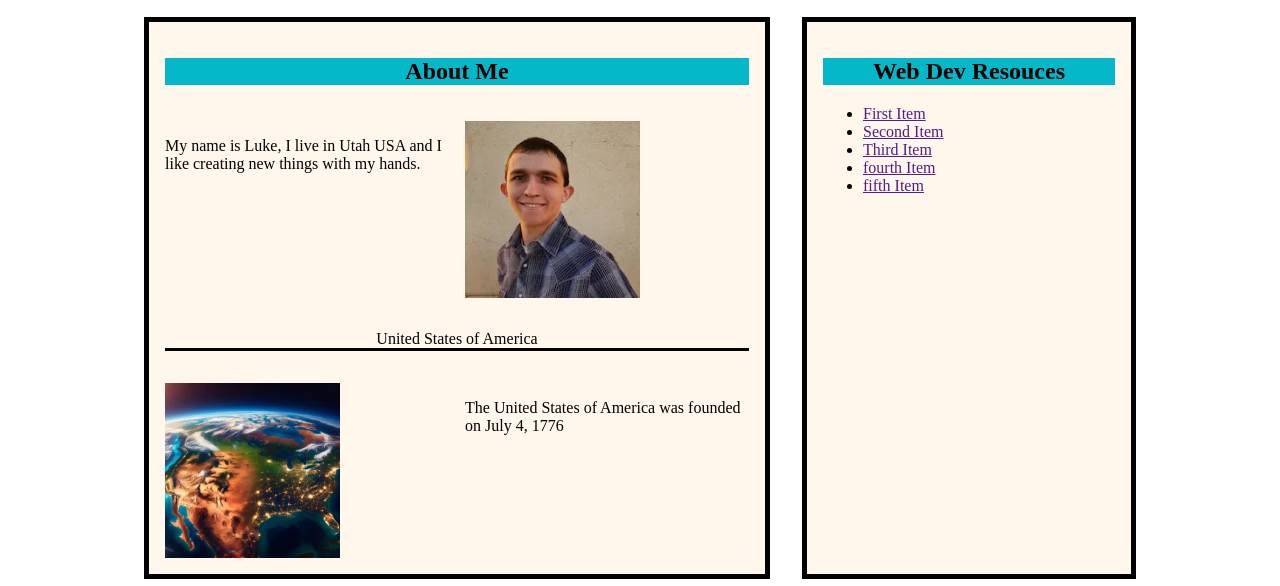
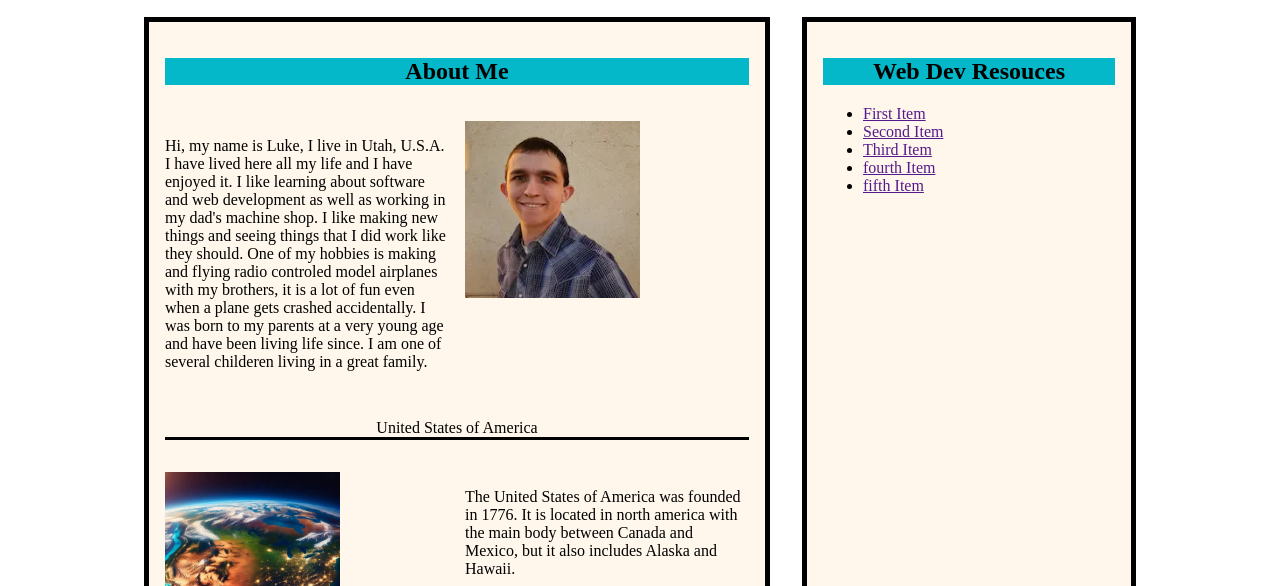
Before and after one commit to fredric47/wdd131, a plain HTML site: page index.html in a window 1280 px wide. Shown: the part 214-800 px from the top of the page. Drawn offline with Linux system fonts and the light colour scheme; a web font is replaced by a local one.

Commit message:
about info

```diff
--- a/index.html
+++ b/index.html
@@ -30,13 +30,18 @@
             <section class="card">
                 <h2>About Me</h2>
 
-                <p>My name is Luke, I live in Utah USA and I like creating new things with my hands.</p>
+                <p>Hi, my name is Luke, I live in Utah, U.S.A. I have lived here all my life and I have enjoyed it. I like learning
+                about software and web development as well as working in my dad's machine shop. I like making new things and seeing
+                things that I did work like they should. One of my hobbies is making and flying radio controled model airplanes with my
+                brothers, it is a lot of fun even when a plane gets crashed accidentally. I was born to my parents at a very young age
+                and have been living life since. I am one of several childeren living in a great family.</p>
                 <img src="images/profile.webp" alt="profile-pic">
 
                 <p class="country">United States of America</p>
 
                 <img src="images/usa.webp" alt="usa-from-space">
-                <p>The United States of America was founded on July 4, 1776</p>
+                <p>The United States of America was founded in 1776. It is located in north america with the main body between Canada and
+                Mexico, but it also includes Alaska and Hawaii.</p>
             </section>
             <section class="card">
                 <h2>Web Dev Resouces</h2>
```
